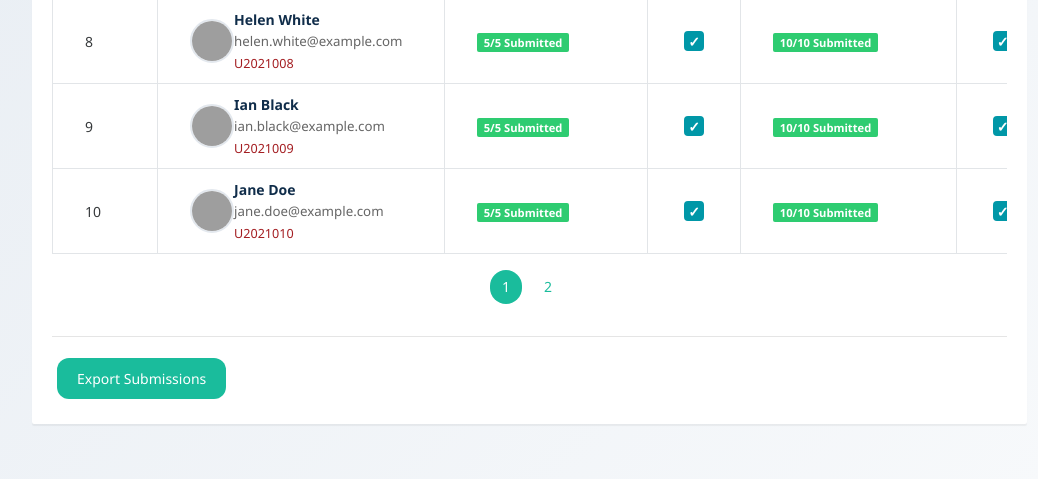
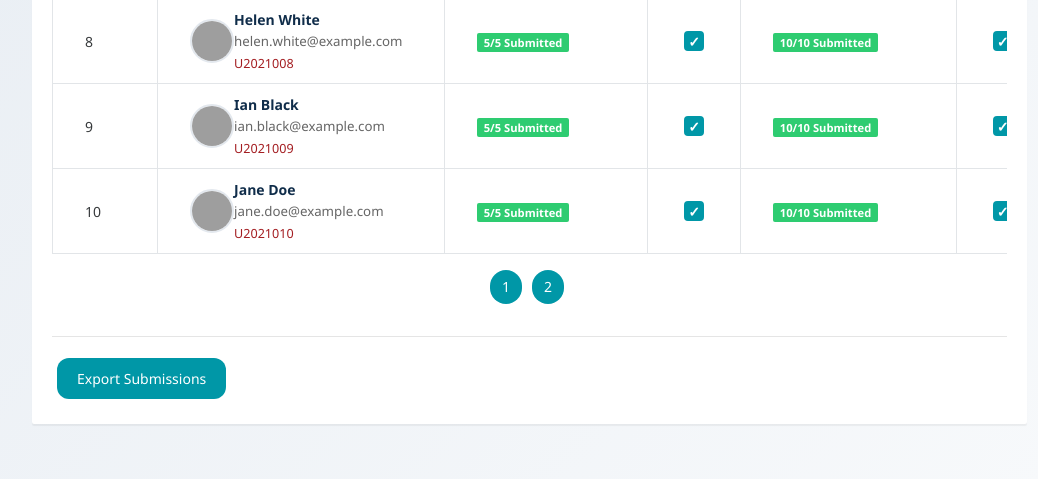
Before and after one commit to bhagirathbaraiya/PHP_PROJECT, a PHP site: page /cms/faculty/manage-class.php in a window 1280 px wide. Shown: the part 1056-1535 px from the top of the page, without its empty margins (228-1266 px from the left). Run offline with PHP 8.4, Linux system fonts and the light colour scheme; a user stored in the database is signed in; grey boxes are pictures that could not be loaded.

Commit message:
color theme applied

```diff
--- a/faculty/manage-class.php
+++ b/faculty/manage-class.php
@@ -202,7 +202,7 @@ if(strlen($_SESSION['alogin'])==0) {
                         <hr>
                         <div class="row">
                             <div class="col-12 text-end">
-                                <button class="btn btn-primary" style="background:#1abc9c; border:none; border-radius:12px; padding:10px 20px;">Export Submissions</button>
+                                <button class="btn btn-primary" style="background:#0097a7; border:none; border-radius:12px; padding:10px 20px;">Export Submissions</button>
                             </div>
                         </div>
                     </div>
@@ -293,7 +293,7 @@ function renderPagination() {
     const pagination = document.getElementById('students-pagination');
     pagination.innerHTML = '';
     for (let i = 1; i <= totalPages; i++) {
-        pagination.innerHTML += `<li class="page-item${i === currentPage ? ' active' : ''}"><a class="page-link" href="#">${i}</a></li>`;
+        pagination.innerHTML += `<li  class="page-item${i === currentPage ? ' active' : ''}"><a style="background-color:#0097a7;color:white;" class="page-link" href="#">${i}</a></li>`;
     }
     // Add click event
     Array.from(pagination.querySelectorAll('a')).forEach((a, idx) => {
```
